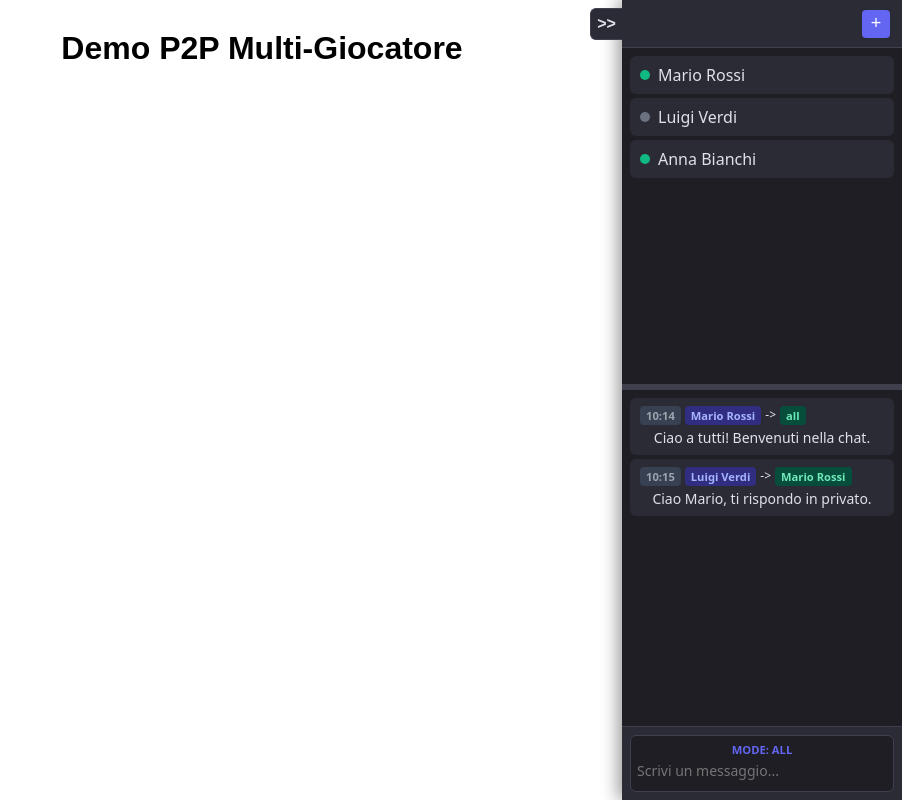
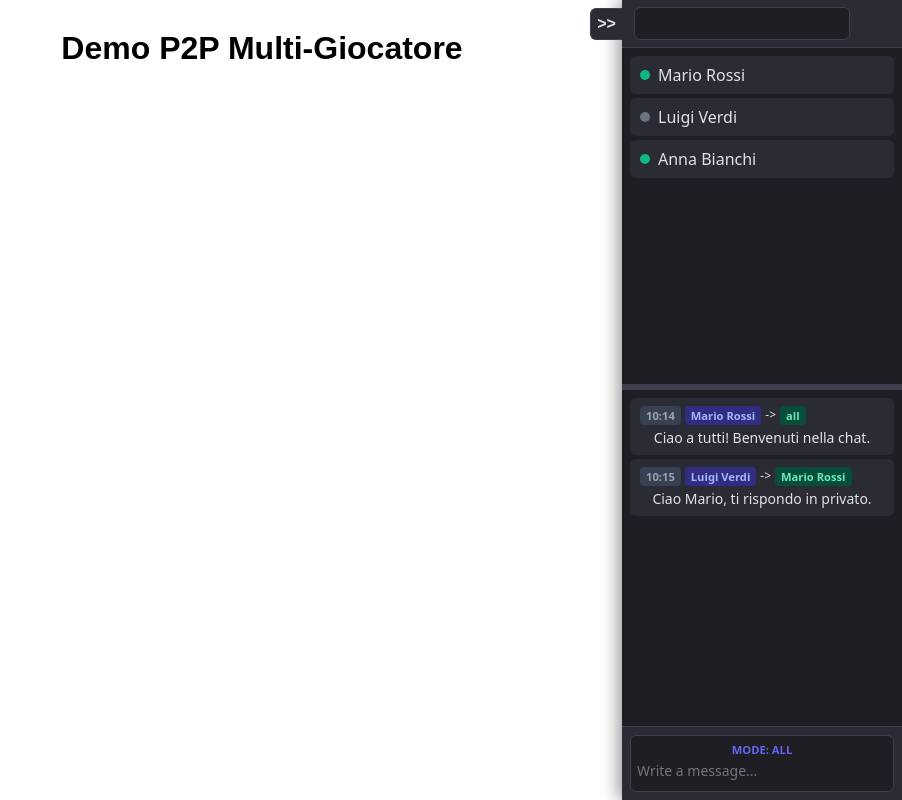
Before and after one commit to markred6483/munchkin, a plain HTML site: page web/index.html in a window 1280 px wide. Both pictures are taken after a click on the button "Add user". Shown: the whole page, without its empty margins (378-1280 px from the left). Drawn offline with Linux system fonts and the light colour scheme.

Commit message:
chat: addInput

```diff
--- a/web/chat.css
+++ b/web/chat.css
@@ -239,6 +239,19 @@
   overflow: hidden;
 }
 
+.chat-add-input {
+  display: none;
+  background: var(--chat-bg);
+  border: 1px solid var(--chat-border);
+  border-radius: 6px;
+  padding: 6px;
+  color: var(--chat-text);
+  resize: none;
+  outline: none;
+  font-family: inherit;
+  font-size: 0.875rem;
+}
+
 .chat-context-menu-item {
   padding: 8px 16px;
   background: none;
--- a/web/chat.js
+++ b/web/chat.js
@@ -34,7 +34,8 @@ export class ChatWidget extends EventTarget {
 
       <header class="chat-header">
         <button class="chat-toggle-btn" title="Toggle Chat">&gt;&gt;</button>
-        <button class="chat-add-btn" title="Aggiungi Interlocutore">+</button>
+        <button class="chat-add-btn" title="Add user">+</button>
+        <input class="chat-add-input" title="User name"></input>
       </header>
 
       <div class="chat-user-list-wrapper">
@@ -50,7 +51,7 @@ export class ChatWidget extends EventTarget {
       <footer class="chat-footer">
         <div class="chat-input-container">
           <span class="chat-mode-label">Mode: ALL</span>
-          <textarea class="chat-textarea" rows="1" placeholder="Scrivi un messaggio..."></textarea>
+          <textarea class="chat-textarea" rows="1" placeholder="Write a message..."></textarea>
         </div>
       </footer>
 
@@ -86,8 +87,22 @@ export class ChatWidget extends EventTarget {
 
     // Pressione pulsante "+" (Aggiungi Interlocutore)
     const addBtn = this.container.querySelector('.chat-add-btn');
+    const addInput = this.container.querySelector('.chat-add-input');
     addBtn.addEventListener('click', () => {
-      this.dispatchEvent(new CustomEvent('addinterlocutor'));
+      addBtn.style.display = 'none';
+      addInput.style.display = 'block';
+      addInput.focus();
+    });
+    addInput.addEventListener('keydown', (e) => {
+      if (e.key === 'Enter') {
+        e.preventDefault();
+        const name = addInput.value.trim();
+        addInput.style.display = 'none';
+        addBtn.style.display = 'block';
+        addInput.value = '';
+        if (name)
+          this.dispatchEvent(new CustomEvent('adduser', { detail: { name } }));
+      }
     });
 
     // Textarea Invio & Auto-Expand
@@ -103,7 +118,6 @@ export class ChatWidget extends EventTarget {
               recipient: this.activeRecipient
             }
           }));
-
           this.textareaEl.value = '';
           this.textareaEl.style.height = 'auto';
         }
```
Also changed, not shown: web/index.html (+0 -2 lines).
